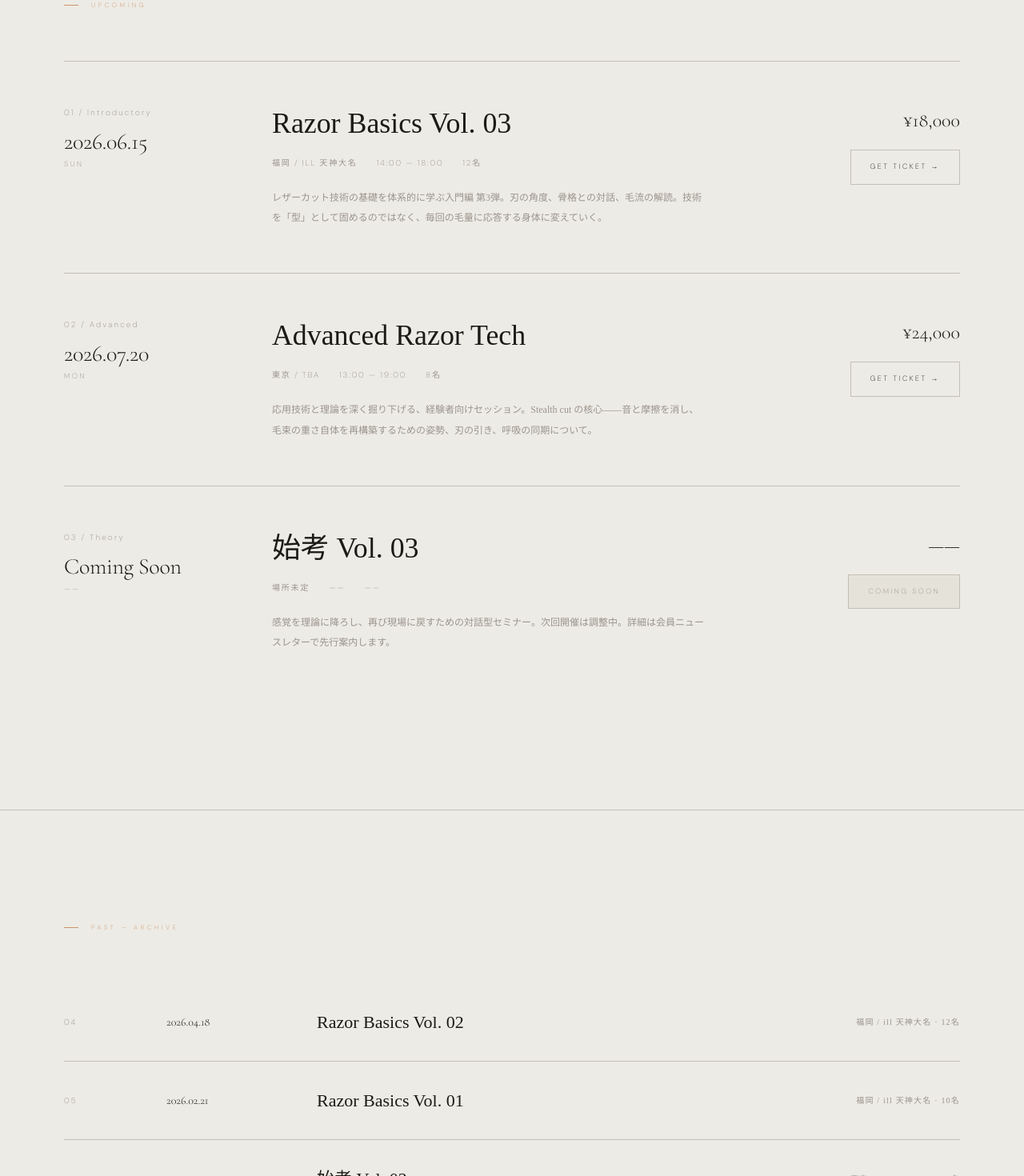
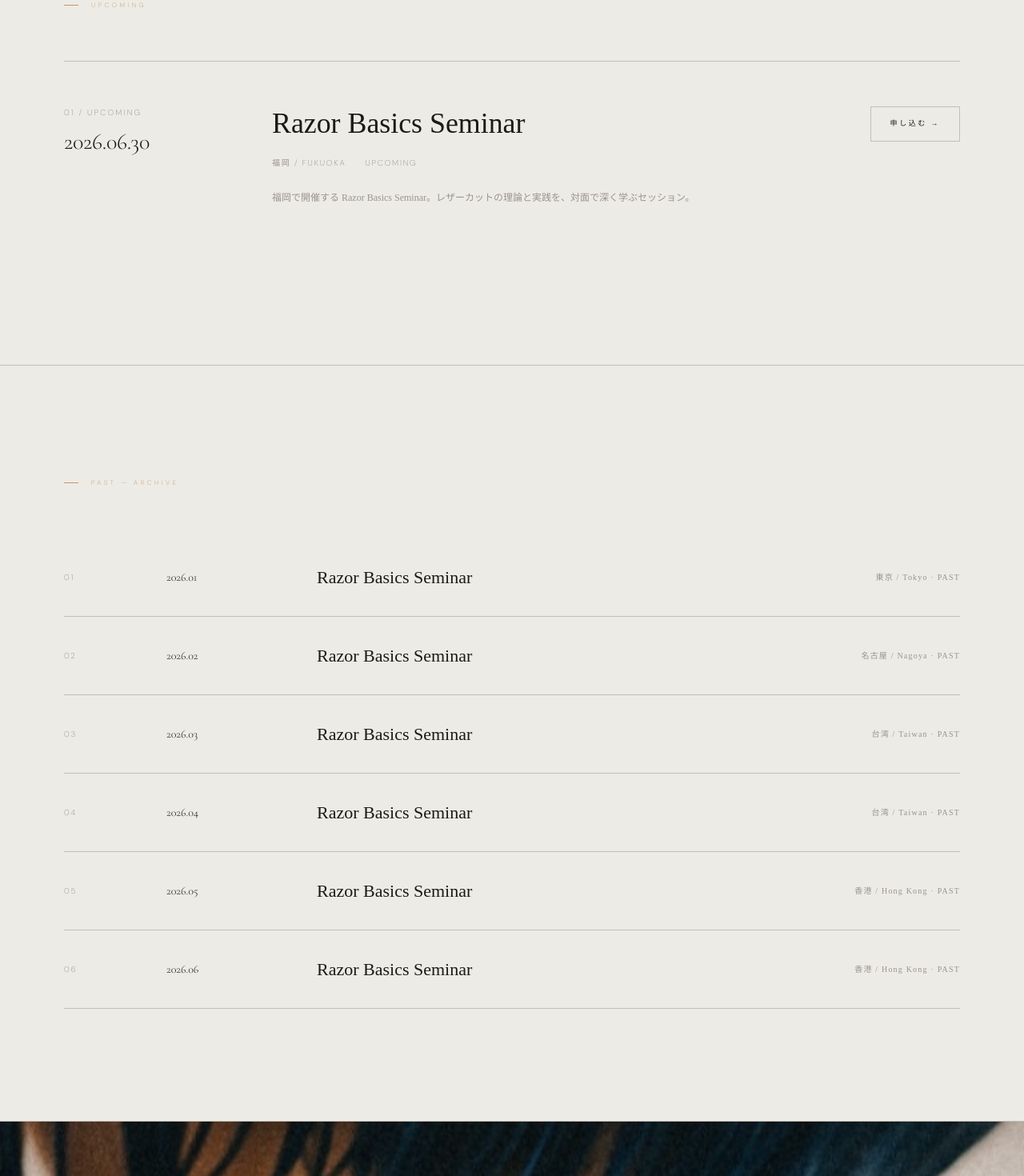
Before and after one commit to razortecharchive/rta-website, a Next.js app: page /seminar in a window 1280 px wide. Shown: the part 700-2170 px from the top of the page at 80% size. Built offline with nearby package versions, Linux system fonts and the light colour scheme.

Commit message:
update seminar dates

```diff
--- a/app/components/Nav.js
+++ b/app/components/Nav.js
@@ -8,8 +8,7 @@ const menuItems = [
   ['02', 'Shop', '/shop'],
   ['03', 'Members', '/members'],
   ['04', 'About', '/about'],
-  ['05', 'Archive', '#'],
-  ['06', 'Contact', '/contact'],
+  ['05', 'Contact', '/contact'],
 ];
 
 export default function Nav() {
--- a/app/seminar/page.js
+++ b/app/seminar/page.js
@@ -8,88 +8,64 @@ import { useGsapPageScroll } from '../hooks/useGsapPageScroll';
 const upcomingSeminars = [
   {
     num: '01',
-    date: '2026.06.15',
-    weekday: 'SUN',
-    name: 'Razor Basics Vol. 03',
-    category: 'Introductory',
-    locJa: '福岡 / ill 天神大名',
-    locEn: 'Fukuoka / ill Tenjin Daimyo',
-    time: '14:00 — 18:00',
-    capacityJa: '12名',
-    capacityEn: '12 seats',
-    price: 18000,
-    bodyJa: 'レザーカット技術の基礎を体系的に学ぶ入門編 第3弾。刃の角度、骨格との対話、毛流の解読。技術を「型」として固めるのではなく、毎回の毛量に応答する身体に変えていく。',
-    bodyEn: 'Volume 3 of the introductory series that systematically teaches razor cutting fundamentals. Blade angle, dialogue with bone structure, reading the flow of hair—transforming technique from fixed “forms” into a body that responds to each head’s volume.',
-  },
-  {
-    num: '02',
-    date: '2026.07.20',
-    weekday: 'MON',
-    name: 'Advanced Razor Tech',
-    category: 'Advanced',
-    locJa: '東京 / TBA',
-    locEn: 'Tokyo / TBA',
-    time: '13:00 — 19:00',
-    capacityJa: '8名',
-    capacityEn: '8 seats',
-    price: 24000,
-    bodyJa: '応用技術と理論を深く掘り下げる、経験者向けセッション。Stealth cut の核心——音と摩擦を消し、毛束の重さ自体を再構築するための姿勢、刃の引き、呼吸の同期について。',
-    bodyEn: 'An advanced session that deepens applied technique and theory. At the heart of Stealth cut—posture, blade pull, and breath in sync to erase sound and friction and reconstruct the weight of the strand itself.',
-  },
-  {
-    num: '03',
-    date: 'Coming Soon',
-    weekday: '——',
-    name: '始考 Vol. 03',
-    category: 'Theory',
-    locJa: '場所未定',
-    locEn: 'Venue TBD',
-    time: '——',
-    capacityJa: '——',
-    capacityEn: '——',
-    price: null,
-    bodyJa: '感覚を理論に降ろし、再び現場に戻すための対話型セミナー。次回開催は調整中。詳細は会員ニュースレターで先行案内します。',
-    bodyEn: 'A dialogue-based seminar that lowers sensation into theory and returns it to the field. The next session is being scheduled. Details will be announced first to members via newsletter.',
-    upcoming: true,
+    date: '2026.06.30',
+    name: 'Razor Basics Seminar',
+    locJa: '福岡 / Fukuoka',
+    locEn: 'Fukuoka / Fukuoka',
+    status: 'UPCOMING',
+    bodyJa: '福岡で開催する Razor Basics Seminar。レザーカットの理論と実践を、対面で深く学ぶセッション。',
+    bodyEn: 'Razor Basics Seminar in Fukuoka—a session to deepen the theory and practice of razor cutting in person.',
   },
 ];
 
 const pastSeminars = [
   {
+    num: '01',
+    date: '2026.01',
+    name: 'Razor Basics Seminar',
+    locJa: '東京 / Tokyo',
+    locEn: 'Tokyo / Tokyo',
+    status: 'PAST',
+  },
+  {
+    num: '02',
+    date: '2026.02',
+    name: 'Razor Basics Seminar',
+    locJa: '名古屋 / Nagoya',
+    locEn: 'Nagoya / Nagoya',
+    status: 'PAST',
+  },
+  {
+    num: '03',
+    date: '2026.03',
+    name: 'Razor Basics Seminar',
+    locJa: '台湾 / Taiwan',
+    locEn: 'Taiwan / Taiwan',
+    status: 'PAST',
+  },
+  {
     num: '04',
-    date: '2026.04.18',
-    name: 'Razor Basics Vol. 02',
-    locJa: '福岡 / ill 天神大名',
-    locEn: 'Fukuoka / ill Tenjin Daimyo',
-    attendeesJa: '12名',
-    attendeesEn: '12 seats',
+    date: '2026.04',
+    name: 'Razor Basics Seminar',
+    locJa: '台湾 / Taiwan',
+    locEn: 'Taiwan / Taiwan',
+    status: 'PAST',
   },
   {
     num: '05',
-    date: '2026.02.21',
-    name: 'Razor Basics Vol. 01',
-    locJa: '福岡 / ill 天神大名',
-    locEn: 'Fukuoka / ill Tenjin Daimyo',
-    attendeesJa: '10名',
-    attendeesEn: '10 seats',
+    date: '2026.05',
+    name: 'Razor Basics Seminar',
+    locJa: '香港 / Hong Kong',
+    locEn: 'Hong Kong / Hong Kong',
+    status: 'PAST',
   },
   {
     num: '06',
-    date: '2025.12.15',
-    name: '始考 Vol. 02',
-    locJa: '東京 / FAGAN PARK',
-    locEn: 'Tokyo / FAGAN PARK',
-    attendeesJa: '8名',
-    attendeesEn: '8 seats',
-  },
-  {
-    num: '07',
-    date: '2025.09.10',
-    name: '始考 Vol. 01',
-    locJa: '福岡 / Studio Loft',
-    locEn: 'Fukuoka / Studio Loft',
-    attendeesJa: '6名',
-    attendeesEn: '6 seats',
+    date: '2026.06',
+    name: 'Razor Basics Seminar',
+    locJa: '香港 / Hong Kong',
+    locEn: 'Hong Kong / Hong Kong',
+    status: 'PAST',
   },
 ];
 
@@ -147,32 +123,25 @@ export default function SeminarPage() {
         </div>
 
         {upcomingSeminars.map((s) => (
-          <article key={s.num} className="seminar-detail about-fade-up" style={{display:'grid', gridTemplateColumns:'200px 1fr 200px', gap:60, padding:'56px 0', borderTop:'1px solid #C4BFB7', alignItems:'start', opacity: s.upcoming ? 0.45 : 1}}>
+          <article key={s.num} className="seminar-detail about-fade-up" style={{display:'grid', gridTemplateColumns:'200px 1fr 200px', gap:60, padding:'56px 0', borderTop:'1px solid #C4BFB7', alignItems:'start'}}>
             <div>
-              <div style={{fontSize:10, color:'#9A948C', letterSpacing:'0.22em', marginBottom:14}}>{s.num} / {s.category}</div>
+              <div style={{fontSize:10, color:'#9A948C', letterSpacing:'0.22em', marginBottom:14}}>{s.num} / {s.status}</div>
               <div style={{fontFamily:'Cormorant Garamond, serif', fontSize:28, fontWeight:300, lineHeight:1.1, letterSpacing:'-0.01em'}}>{s.date}</div>
-              <div style={{fontSize:9, color:'#9A948C', letterSpacing:'0.3em', marginTop:6}}>{s.weekday}</div>
             </div>
 
             <div>
               <h2 className="seminar-detail-title" style={{fontFamily:"'Hiragino Mincho Pro', 'ヒラギノ明朝 Pro', serif", fontSize:'clamp(22px,2.8vw,36px)', fontWeight:300, lineHeight:1.2, marginBottom:20, color:'#1C1A17'}}>{s.name}</h2>
               <div style={{display:'flex', flexWrap:'wrap', gap:24, marginBottom:24, fontSize:10, color:'#9A948C', letterSpacing:'0.18em', textTransform:'uppercase'}}>
                 <span>{isEn ? s.locEn : s.locJa}</span>
-                <span>{s.time}</span>
-                <span>{isEn ? s.capacityEn : s.capacityJa}</span>
+                <span>{s.status}</span>
               </div>
               <p style={{fontFamily:"'Hiragino Mincho Pro', 'ヒラギノ明朝 Pro', serif", fontSize:12, lineHeight:2.1, color:'#9A948C', maxWidth:540}}>{isEn ? s.bodyEn : s.bodyJa}</p>
             </div>
 
             <div style={{display:'flex', flexDirection:'column', alignItems:'flex-end', gap:18}}>
-              <span style={{fontFamily:'Cormorant Garamond, serif', fontSize:24, fontWeight:300}}>
-                {s.price !== null ? `¥${s.price.toLocaleString()}` : '——'}
-              </span>
-              {s.price !== null ? (
-                <a href="/shop" style={{fontSize:9, letterSpacing:'0.28em', textTransform:'uppercase', color:'#1C1A17', border:'1px solid #C4BFB7', padding:'14px 24px', textDecoration:'none', whiteSpace:'nowrap'}}>Get Ticket →</a>
-              ) : (
-                <span style={{fontSize:9, letterSpacing:'0.28em', textTransform:'uppercase', color:'#9A948C', border:'1px solid #C4BFB7', padding:'14px 24px', background:'#E5E2DA', whiteSpace:'nowrap'}}>Coming Soon</span>
-              )}
+              <a href="/shop" style={{fontSize:9, letterSpacing:'0.28em', textTransform:'uppercase', color:'#1C1A17', border:'1px solid #C4BFB7', padding:'14px 24px', textDecoration:'none', whiteSpace:'nowrap'}}>
+                {isEn ? 'Apply →' : '申し込む →'}
+              </a>
             </div>
           </article>
         ))}
@@ -190,7 +159,7 @@ export default function SeminarPage() {
             <span style={{fontSize:10, color:'#9A948C', letterSpacing:'0.18em'}}>{s.num}</span>
             <span style={{fontFamily:'Cormorant Garamond, serif', fontSize:14, fontWeight:300}}>{s.date}</span>
             <span style={{fontFamily:"'Hiragino Mincho Pro', 'ヒラギノ明朝 Pro', serif", fontSize:'clamp(15px,1.8vw,22px)', fontWeight:300}}>{s.name}</span>
-            <span style={{fontFamily:"'Hiragino Mincho Pro', 'ヒラギノ明朝 Pro', serif", fontSize:10, color:'#9A948C', letterSpacing:'0.12em'}}>{isEn ? s.locEn : s.locJa} · {isEn ? s.attendeesEn : s.attendeesJa}</span>
+            <span style={{fontFamily:"'Hiragino Mincho Pro', 'ヒラギノ明朝 Pro', serif", fontSize:10, color:'#9A948C', letterSpacing:'0.12em'}}>{isEn ? s.locEn : s.locJa} · {s.status}</span>
           </div>
         ))}
       </section>
--- a/app/shop/page.js
+++ b/app/shop/page.js
@@ -9,8 +9,8 @@ import { useGsapPageScroll } from '../hooks/useGsapPageScroll';
 const products = [
   {
     id: 'razor-seminar',
-    nameJa: 'Razor Seminar',
-    nameEn: 'Razor Seminar',
+    nameJa: 'Razor Basics Seminar',
+    nameEn: 'Razor Basics Seminar',
     category: 'Seminar',
     status: 'soldOut',
     descJa: 'レザーカットの理論と実践を深く学ぶ、RTAのセミナー。',
```
